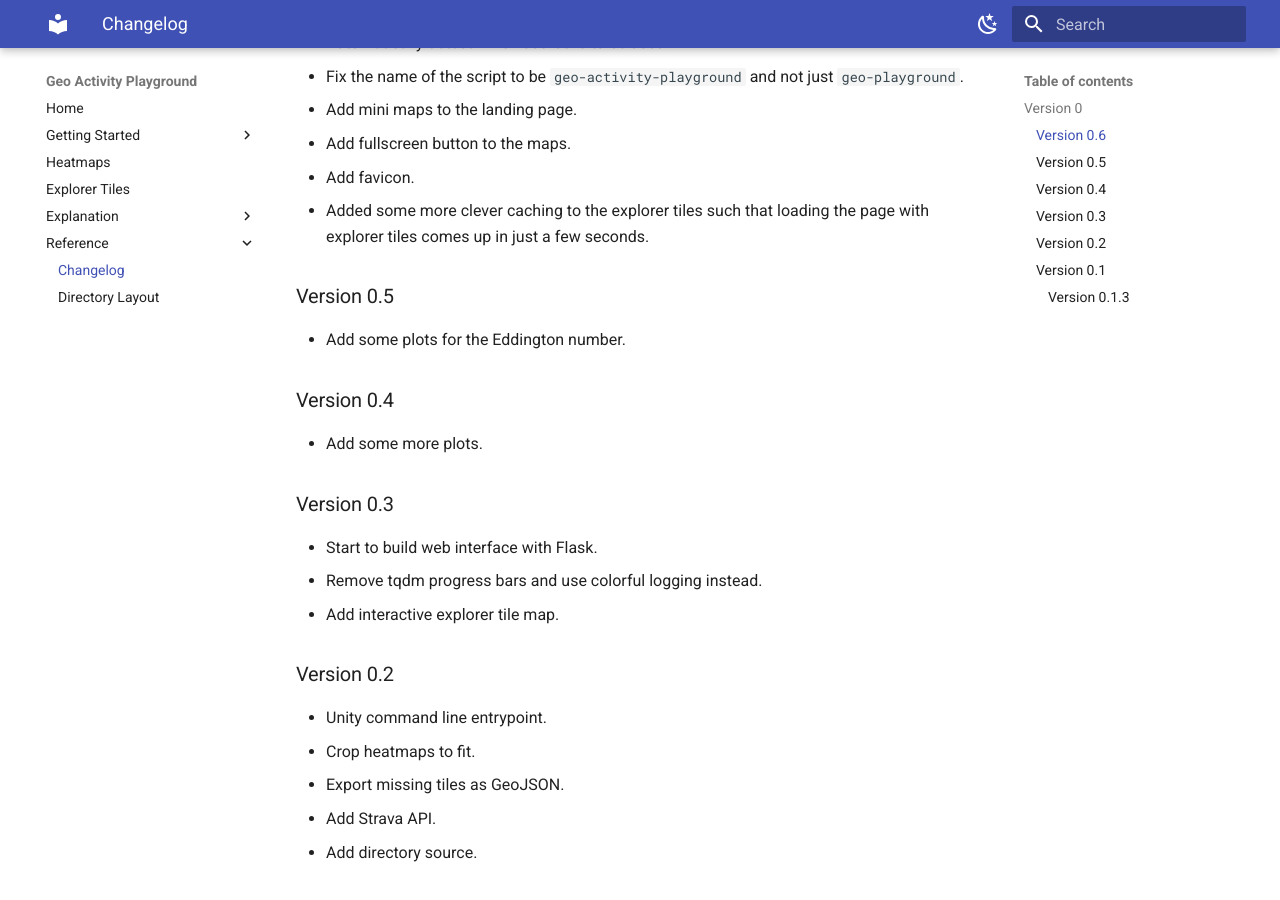
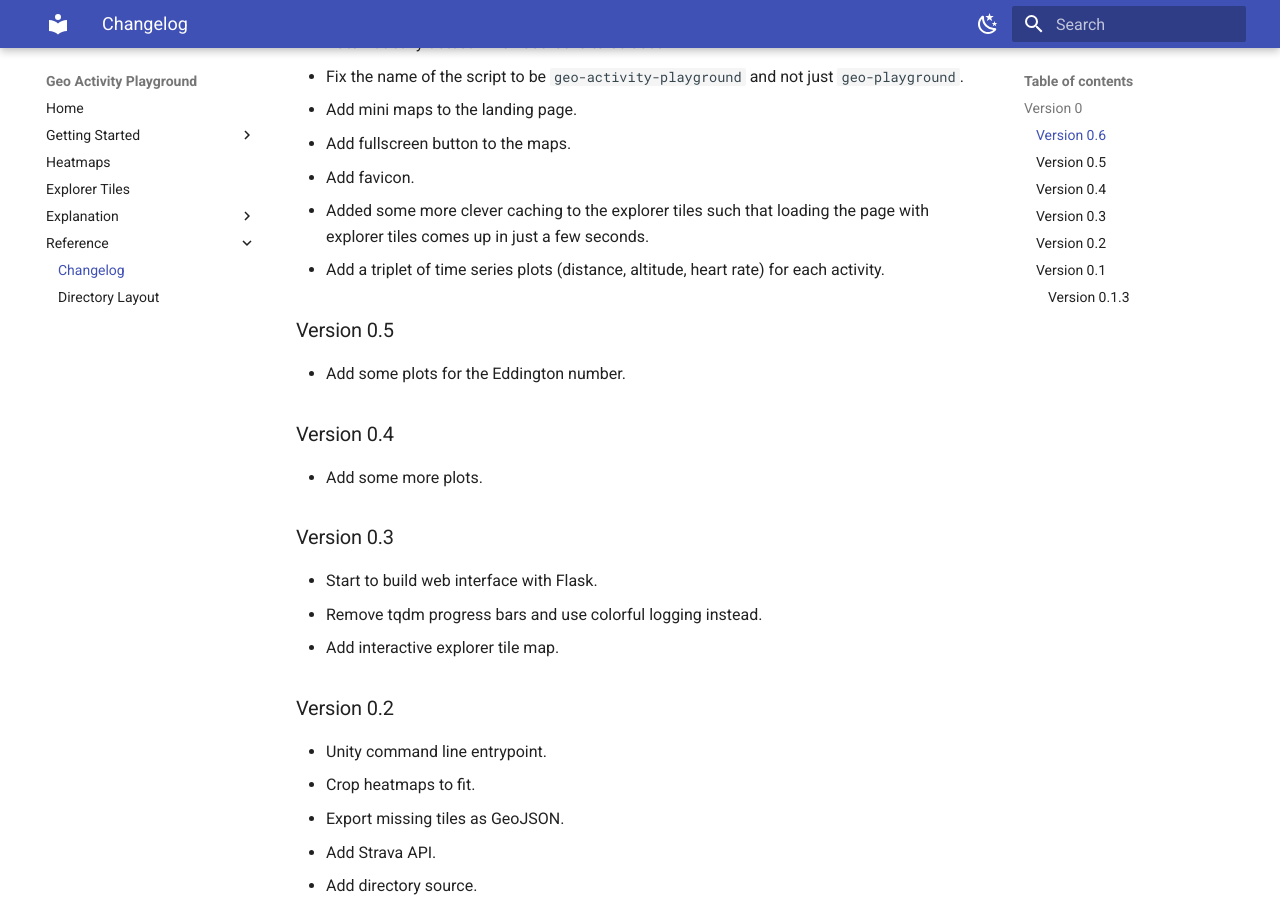
Before and after one commit to martin-ueding/geo-activity-playground, an MkDocs documentation site: the page built from docs/reference/changelog.md, in a window 1280 px wide and 900 px high, scrolled down 496 px. Built offline with MkDocs 1.6.1 and Material for MkDocs 9.7.7, drawn with Linux system fonts in a browser that asks for light colours.

Commit message:
Changelog entry

```diff
--- a/docs/reference/changelog.md
+++ b/docs/reference/changelog.md
@@ -17,6 +17,7 @@ This is the pre-release series. Things haven't settled yet, so each minor versio
 - Add fullscreen button to the maps.
 - Add favicon.
 - Added some more clever caching to the explorer tiles such that loading the page with explorer tiles comes up in just a few seconds.
+- Add a triplet of time series plots (distance, altitude, heart rate) for each activity.
 
 ### Version 0.5
 
```
